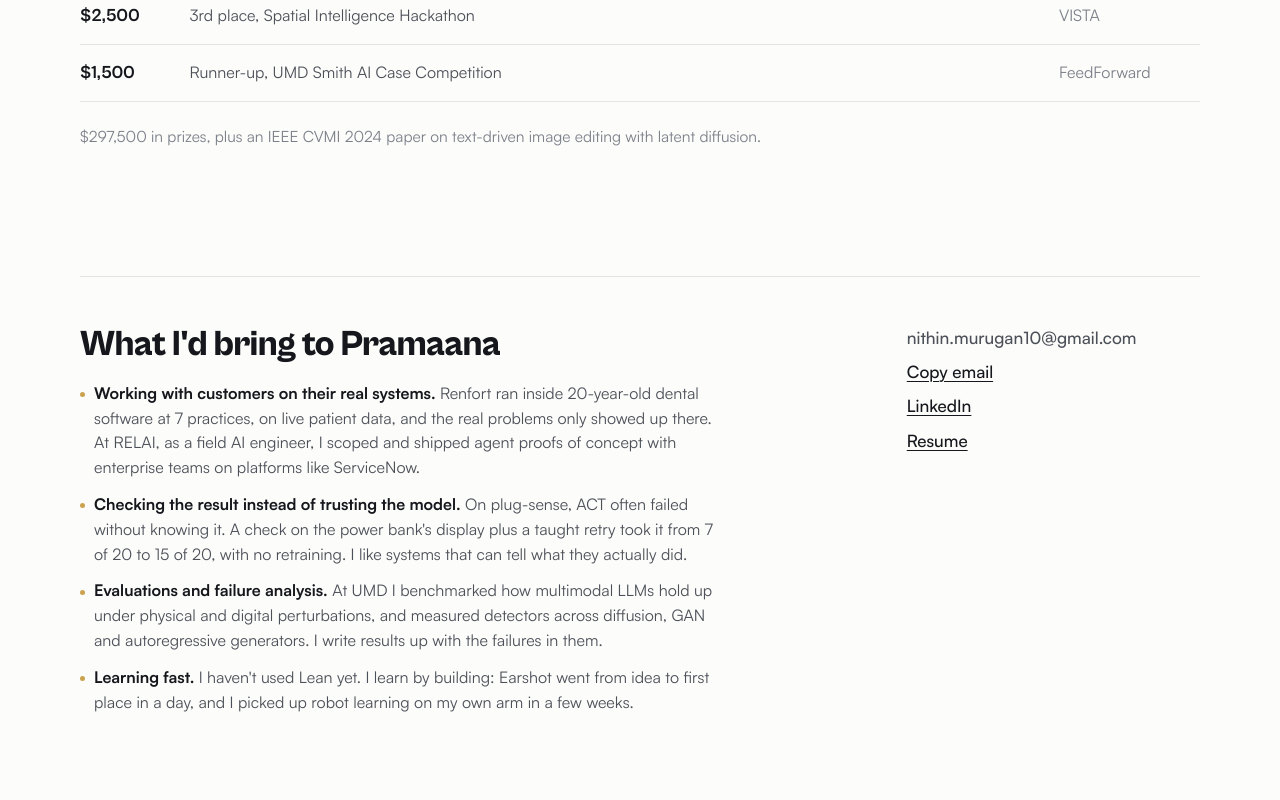
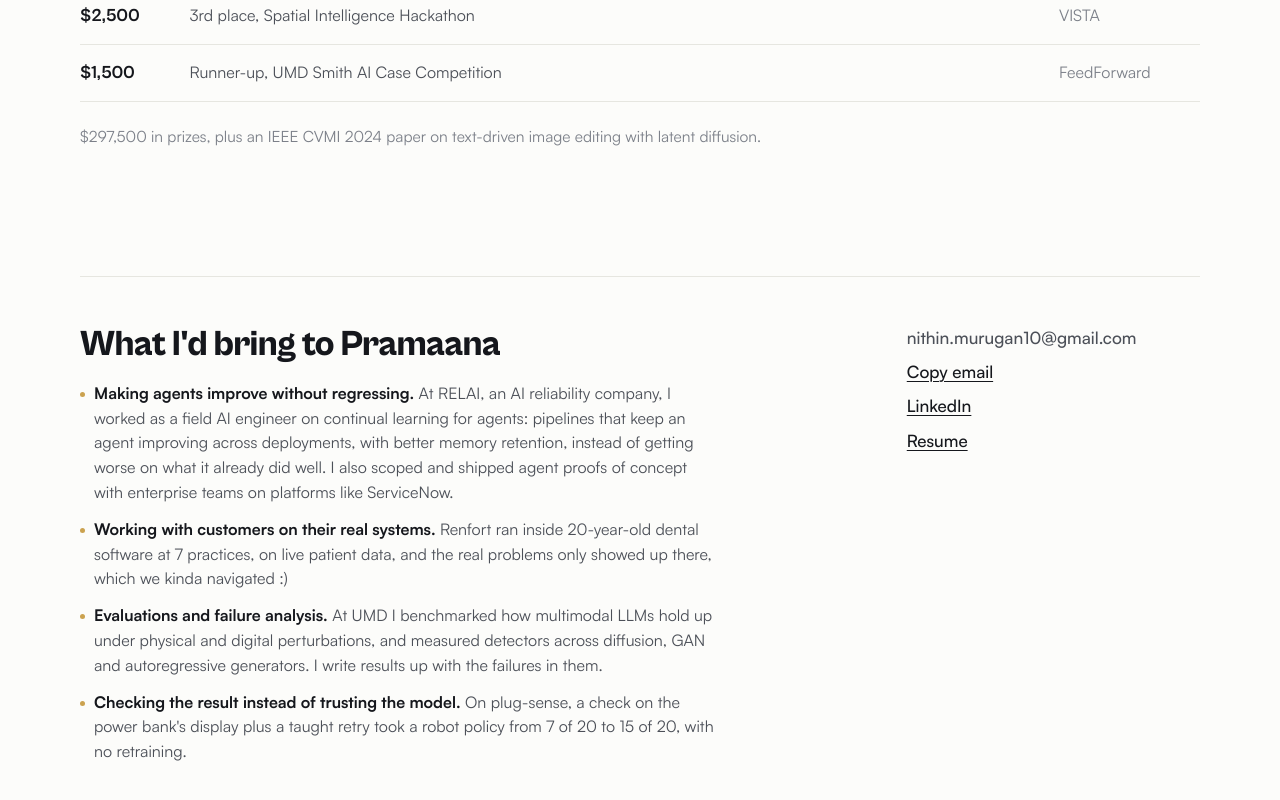
Before and after one commit to MNS1007/portfolio, a plain HTML site: page pramaana/index.html in a window 1280 px wide. Shown: the part 4268-5068 px from the top of the page. Drawn offline with Linux system fonts and the light colour scheme.

Commit message:
Pramaana page: lead with RELAI continual learning, drop learning fast

```diff
--- a/pramaana/index.html
+++ b/pramaana/index.html
@@ -241,10 +241,10 @@ dialog button{font:inherit;font-weight:500;color:#fff;background:none;border:0;c
     <div>
       <h2>What I'd bring to Pramaana</h2>
       <ul class="facts bring">
-        <li><b>Working with customers on their real systems.</b> Renfort ran inside 20-year-old dental software at 7 practices, on live patient data, and the real problems only showed up there. At RELAI, as a field AI engineer, I scoped and shipped agent proofs of concept with enterprise teams on platforms like ServiceNow.</li>
-        <li><b>Checking the result instead of trusting the model.</b> On plug-sense, ACT often failed without knowing it. A check on the power bank's display plus a taught retry took it from 7 of 20 to 15 of 20, with no retraining. I like systems that can tell what they actually did.</li>
+        <li><b>Making agents improve without regressing.</b> At RELAI, an AI reliability company, I worked as a field AI engineer on continual learning for agents: pipelines that keep an agent improving across deployments, with better memory retention, instead of getting worse on what it already did well. I also scoped and shipped agent proofs of concept with enterprise teams on platforms like ServiceNow.</li>
+        <li><b>Working with customers on their real systems.</b> Renfort ran inside 20-year-old dental software at 7 practices, on live patient data, and the real problems only showed up there, which we kinda navigated :)</li>
         <li><b>Evaluations and failure analysis.</b> At UMD I benchmarked how multimodal LLMs hold up under physical and digital perturbations, and measured detectors across diffusion, GAN and autoregressive generators. I write results up with the failures in them.</li>
-        <li><b>Learning fast.</b> I haven't used Lean yet. I learn by building: Earshot went from idea to first place in a day, and I picked up robot learning on my own arm in a few weeks.</li>
+        <li><b>Checking the result instead of trusting the model.</b> On plug-sense, a check on the power bank's display plus a taught retry took a robot policy from 7 of 20 to 15 of 20, with no retraining.</li>
       </ul>
     </div>
     <div class="reach">
```
